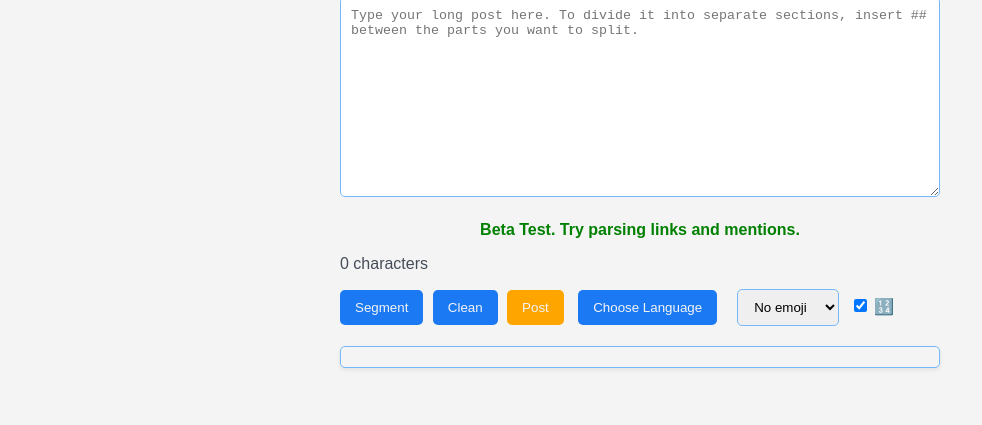
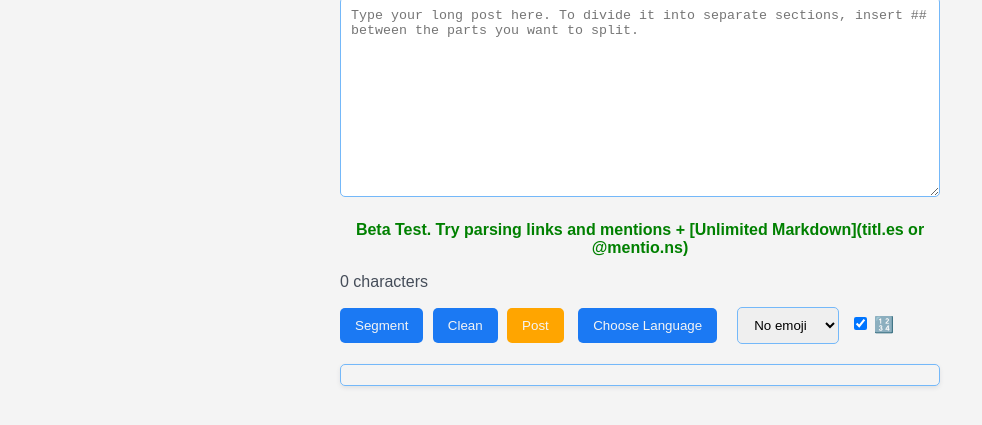
Before and after one commit to lemonmeant/splitter_beta, a plain HTML site: page index.html in a window 1280 px wide. Shown: the part 111-536 px from the top of the page, without its empty margins (0-982 px from the left). Drawn offline with Linux system fonts and the light colour scheme.

Commit message:
Update index.html

```diff
--- a/index.html
+++ b/index.html
@@ -760,7 +760,7 @@ input[type="text"]:focus {
 </div>
     <textarea id="inputText" placeholder="Type your long post here. To divide it into separate sections, insert ## between the parts you want to split."></textarea>
     <div style="text-align:center; margin-top:10px; color: green; font-weight: bold;">
-        Beta Test. Try parsing links and mentions.
+        Beta Test. Try parsing links and mentions + [Unlimited Markdown](titl.es or @mentio.ns)
     </div>
     <p id="charCount">0 characters</p>
     <button id="segmentButton" data-tooltip="Click to segment your message into thread">Segment</button>
```
